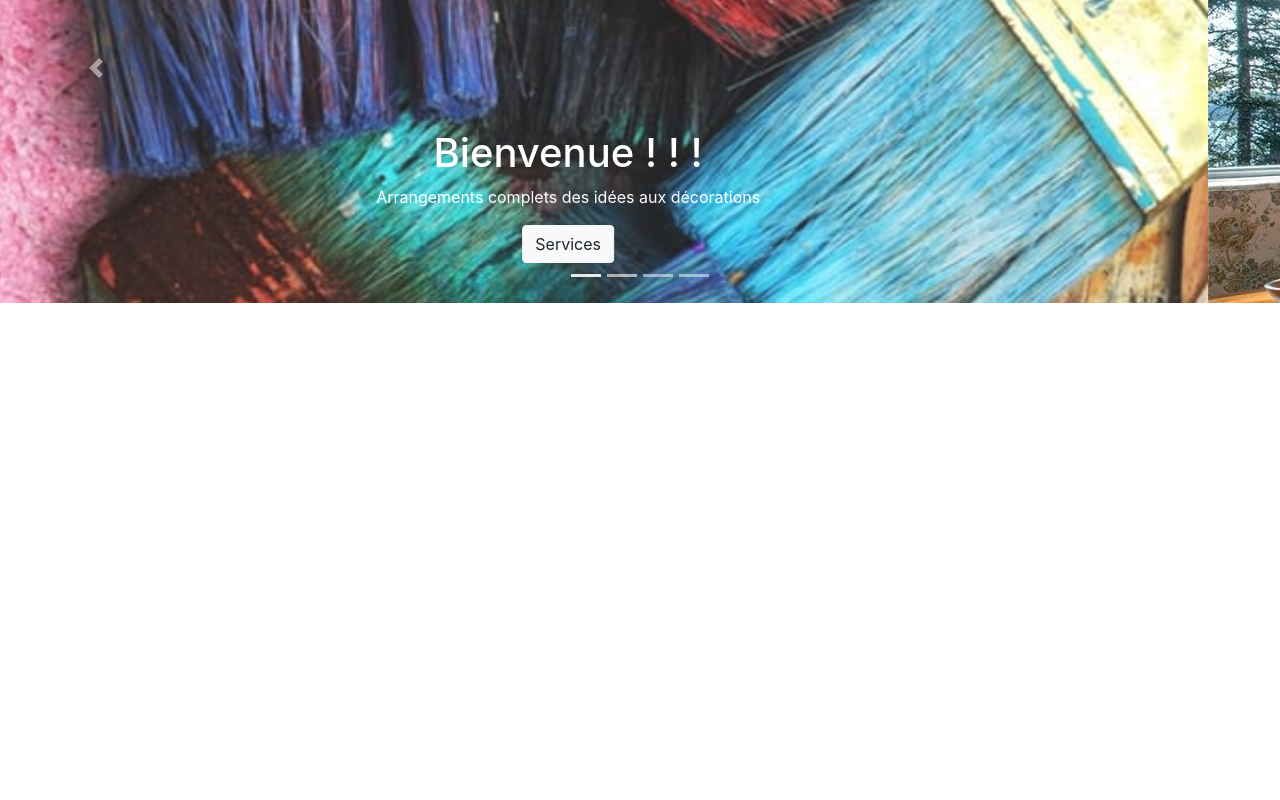
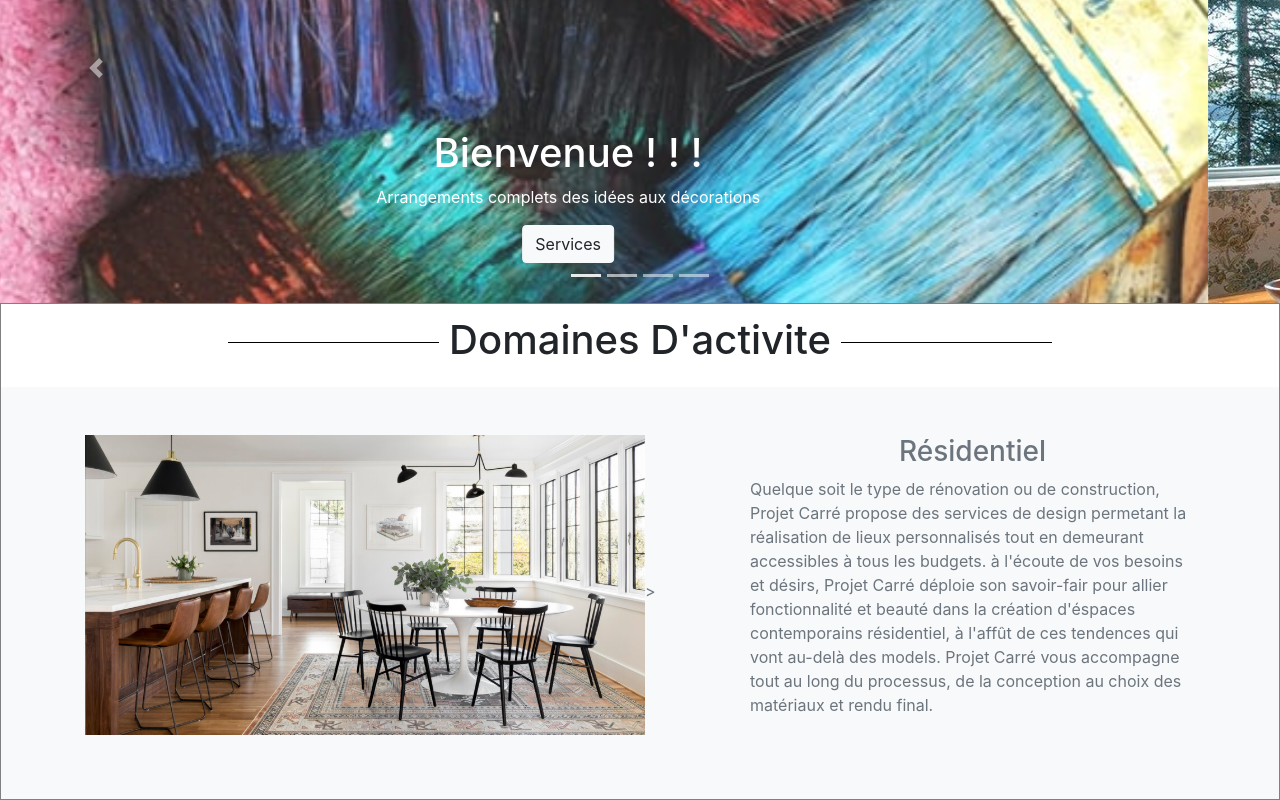
Before and after one commit to halasteak/project-carre, a React (Create React App) app: page / in a window 1280 px wide. Shown: the part 318-1118 px from the top of the page. Before the commit the page ends 800 px from the top, so only its background shows below. Built offline with nearby package versions, Linux system fonts and the light colour scheme.

Commit message:
feat: add domain d'activite half of container move ga init in app section

```diff
--- a/src/components/App.js
+++ b/src/components/App.js
@@ -4,20 +4,28 @@ import "bootstrap/dist/css/bootstrap.min.css";
 import AppHeader from "./app-header";
 import ReactGA from "react-ga";
 // import auth from "./auth.ts"; // Sample authentication provider
-import AppCarousel from "../components/app-carousel"
+import AppCarousel from "../components/app-carousel";
+import DomainDActivite from "./domain-d-activite";
 
 const trackingId = "UA-157135052-1";
-ReactGA.initialize(trackingId);
+
 // ReactGA.set({
 //   userId: auth.currentUserId()
 // });
 
 const App = () => {
+  try {
+    ReactGA.initialize(trackingId);
+    console.log("ini ga with id ", trackingId);
+  } catch (e) {
+    console.error("init analytics error", e);
+  }
   return (
     <Fragment>
       <TopHeader></TopHeader>
       <AppHeader></AppHeader>
       <AppCarousel></AppCarousel>
+      <DomainDActivite></DomainDActivite>
     </Fragment>
   );
 };
--- /dev/null
+++ b/src/components/domain-d-activite/domains-d-activite.css
@@ -0,0 +1,16 @@
+.domains-d-activite {
+  border: 1px solid gray;
+}
+
+.domains-d-activite .content h1 {
+  width: 100%;
+  text-align: center;
+  border-bottom: 1px solid #000;
+  line-height: 0.1em;
+  margin: 10px 0 20px;
+}
+.domains-d-activite .content h1 span {
+  background: #fff;
+  padding: 0 10px;
+
+}
--- /dev/null
+++ b/src/components/domain-d-activite/domains-d-activite.js
@@ -0,0 +1,90 @@
+import React, { Component } from "react";
+import "./domains-d-activite.css";
+import Card from "react-bootstrap/Card";
+import ListGroup from "react-bootstrap/ListGroup";
+import ListGroupItem from "react-bootstrap/ListGroupItem";
+import ResidentielImg from "./../../img/domains/ResidentielImg.svg";
+
+class DomainDActivite extends Component {
+  state = {};
+  render() {
+    return (
+      <div className=" domains-d-activite">
+        <div className="row domains-header">
+          <div className="col-2"></div>
+          <div className="col-8">
+            <div className="row content">
+              <div className="container p-4">
+                <h1 className="">
+                  <span>Domaines D'activite</span>
+                </h1>
+              </div>
+            </div>
+          </div>
+          <div className="col-2"></div>
+        </div>
+
+        <section id="explore-section" className="bg-light text-muted py-5">
+          <div className="container">
+            <div className="row">
+              <div className="col-md-7">
+                <img src={ResidentielImg} alt="" className="img-fluid mb-3" />>
+              </div>
+              <div className="col-md-5">
+                <h3 className="text-center">Résidentiel</h3>
+                <p>
+                  Quelque soit le type de rénovation ou de construction, Projet
+                  Carré propose des services de design permetant la réalisation
+                  de lieux personnalisés tout en demeurant accessibles à tous
+                  les budgets. à l'écoute de vos besoins et désirs, Projet Carré
+                  déploie son savoir-fair pour allier fonctionnalité et beauté
+                  dans la création d'éspaces contemporains résidentiel, à
+                  l'affût de ces tendences qui vont au-delà des models. Projet
+                  Carré vous accompagne tout au long du processus, de la
+                  conception au choix des matériaux et rendu final.
+                </p>
+              </div>
+            </div>
+          </div>
+        </section>
+      </div>
+    );
+  }
+}
+
+export default DomainDActivite;
+
+{
+  /* <div className="row">
+          <div className="col-md-1 col-sm-block"></div>
+          <div className=" col-md-10 col-sm-12">
+            {/ Card /}
+            <Card>
+
+              <Card.Img variant="left" src={ResidentielImg} />
+
+
+              <Card.Body >
+
+                <Card.Title  variant="left">Card Title</Card.Title>
+                <Card.Text>
+                  Some quick example text to build on the card title and make up
+                  the bulk of the card's content.
+                </Card.Text>
+              </Card.Body>
+              {/ <ListGroup className="list-group-flush">
+                <ListGroupItem>Cras justo odio</ListGroupItem>
+                <ListGroupItem>Dapibus ac facilisis in</ListGroupItem>
+                <ListGroupItem>Vestibulum at eros</ListGroupItem>
+              </ListGroup>
+              <Card.Body>
+                <Card.Link href="#">Card Link</Card.Link>
+                <Card.Link href="#">Another Link</Card.Link>
+              </Card.Body> /}
+            </Card>
+
+            {/ Card /}
+          </div>
+          <div className="col-md-1 col-sm-block"></div>
+        </div> */
+}
--- /dev/null
+++ b/src/components/domain-d-activite/index.js
@@ -0,0 +1,2 @@
+import DomainDActivite from "./domains-d-activite"
+export default DomainDActivite;
```
Also changed, not shown: src/img/domains/CommercialImg.svg (added), src/img/domains/ResidentielImg.svg (added).
